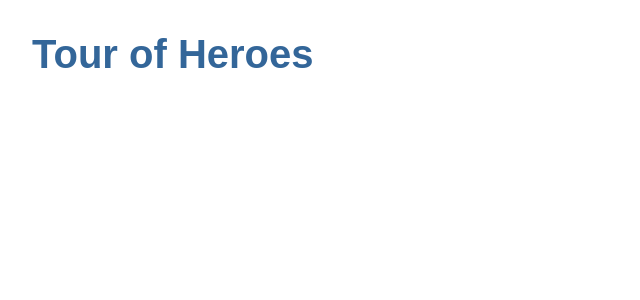
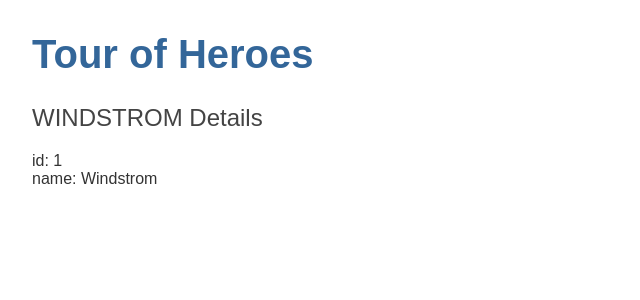
Before and after one commit to szubairmaqsood/Tour-of-Heros-Angular-offical-documentation, an Angular app: page / in a window 1280 px wide. Shown: the top 300 px of the page, without its empty margins (0-640 px from the left). Built offline with nearby package versions, Linux system fonts and the light colour scheme.

Commit message:
Make a interface of type hero which contains two properties which are id and name in hero component change hero from string to hero interface and initlize it in html file use hero fields by using dot operator | uppercase pipe for formating string so it is string interpolation

```diff
--- a/src/app/app.component.html
+++ b/src/app/app.component.html
@@ -1 +1,2 @@
 <h1>{{title}}</h1>
+<app-heroes></app-heroes>
--- a/src/app/app.module.ts
+++ b/src/app/app.module.ts
@@ -3,10 +3,12 @@
 
 import { AppRoutingModule } from './app-routing.module';
 import { AppComponent } from './app.component';
+import { HeroesComponent } from './heroes/heroes.component';
 
 @NgModule({
   declarations: [
-    AppComponent
+    AppComponent,
+    HeroesComponent
   ],
   imports: [
     BrowserModule,
--- /dev/null
+++ b/src/app/heroes.ts
@@ -0,0 +1,4 @@
+export interface Hero{
+    id: number;
+    name: string;
+}
--- /dev/null
+++ b/src/app/heroes/heroes.component.html
@@ -0,0 +1,3 @@
+<h2>{{hero.name | uppercase}} Details</h2>
+<div><span>id: </span>{{hero.id}}</div>
+<div><span>name: </span>{{hero.name}}</div>
--- /dev/null
+++ b/src/app/heroes/heroes.component.ts
@@ -0,0 +1,19 @@
+import { Component, OnInit } from '@angular/core';
+import { Hero } from './../heroes';
+
+@Component({
+  selector: 'app-heroes',
+  templateUrl: './heroes.component.html',
+  styleUrls: ['./heroes.component.css']
+})
+export class HeroesComponent implements OnInit {
+   hero:Hero = {
+     id: 1,
+     name: 'Windstrom'
+   };
+  constructor() { }
+
+  ngOnInit(): void {
+  }
+
+}
```
Also changed, not shown: src/app/heroes/heroes.component.css (added), 1 other file (tests, documents, lock files or other folders).
